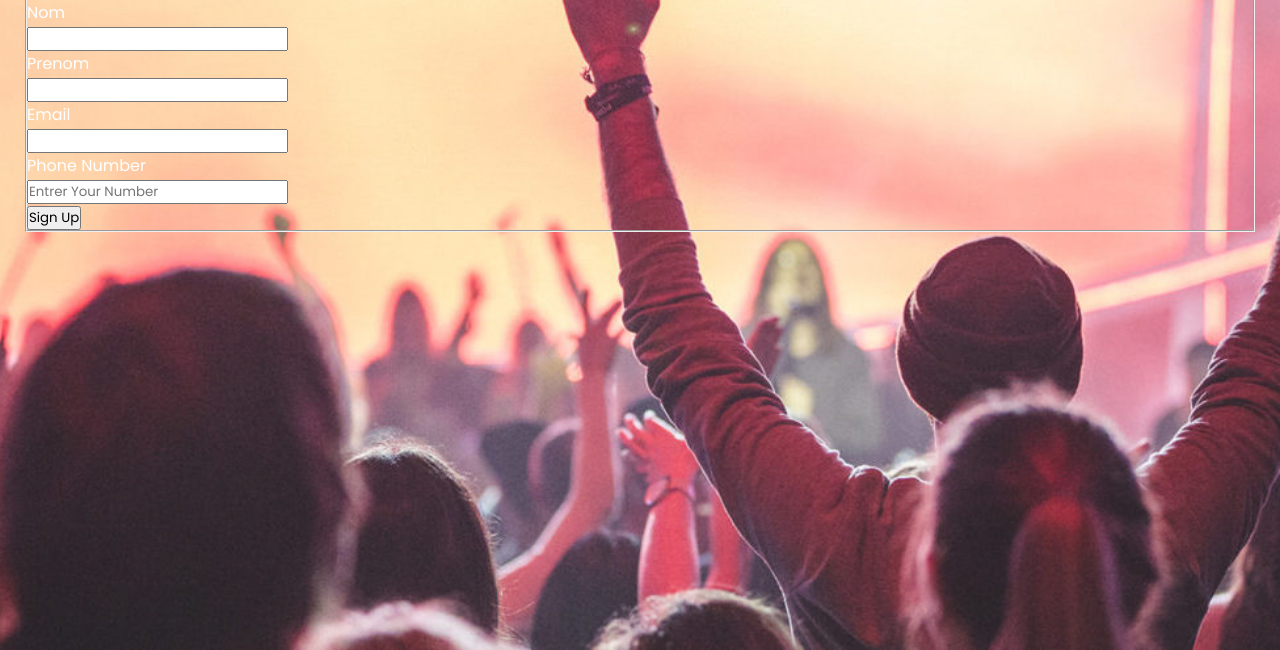
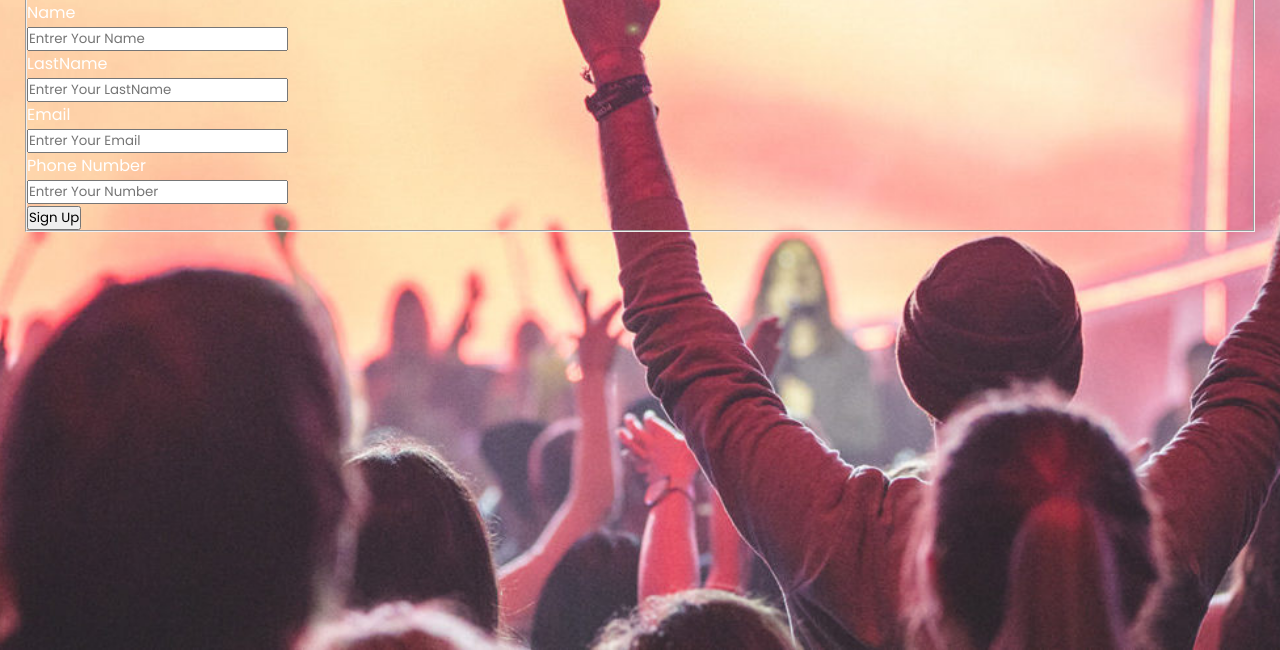
Before and after one commit to Bolivar13/Music-XB13.com, a plain HTML site: page sign-up.html in a window 1280 px wide. Shown: the part 150-800 px from the top of the page. Drawn offline with Linux system fonts and the light colour scheme.

Commit message:
Update sign-up.html

```diff
--- a/sign-up.html
+++ b/sign-up.html
@@ -30,14 +30,14 @@
     <fieldset>
         <h1>Sign up</h1>
 
-        <label for="nom">Nom</label></br>
-        <input type="text"></br>
+        <label for="nom">Name</label></br>
+        <input type="text"  placeholder="Entrer Your Name" ></br>
 
-        <label for="nom">Prenom</label></br>
-        <input type="text"></br>
+        <label for="nom">LastName</label></br>
+        <input type="text"   placeholder="Entrer Your LastName" ></br>
 
         <label for="Email">Email</label></br>
-        <input type="email"></br>
+        <input type="email"   placeholder="Entrer Your Email" ></br>
 
         <label for="Tel">Phone Number</label></br>
         <input type="tel" placeholder="Entrer Your Number"></br>
```
